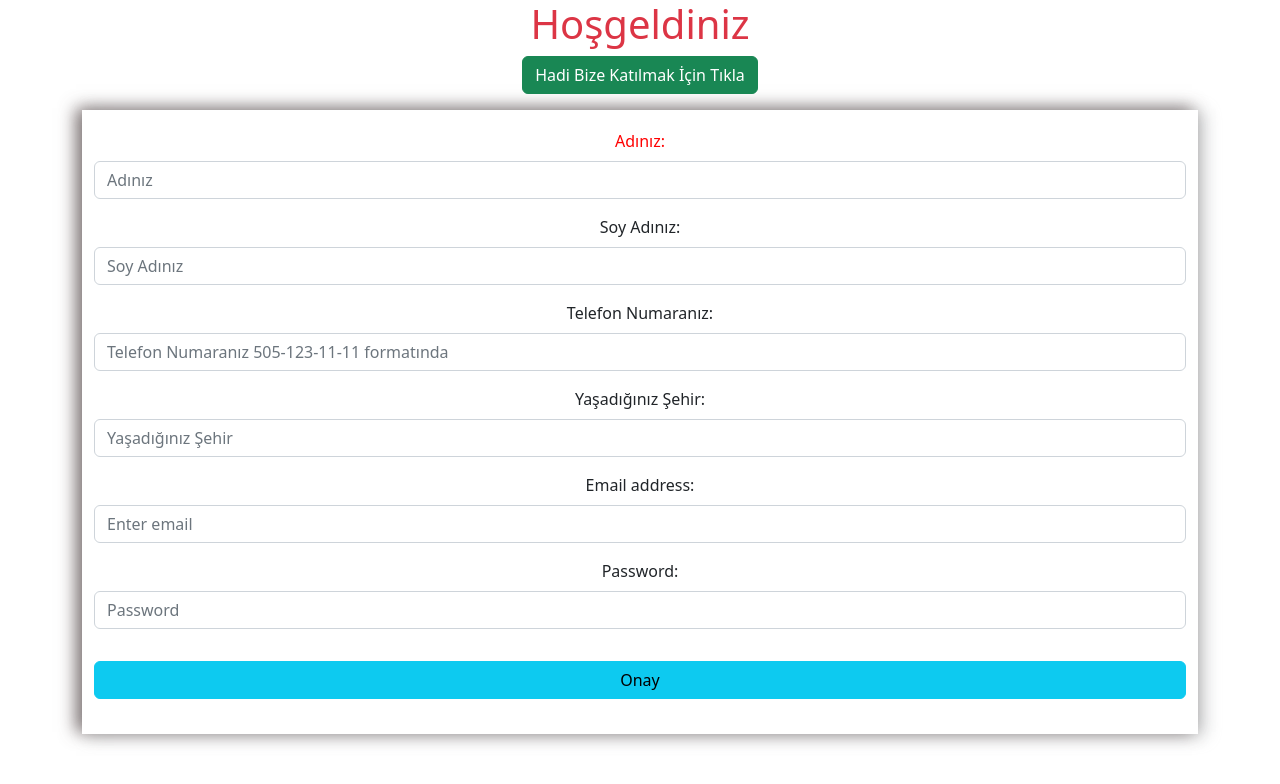
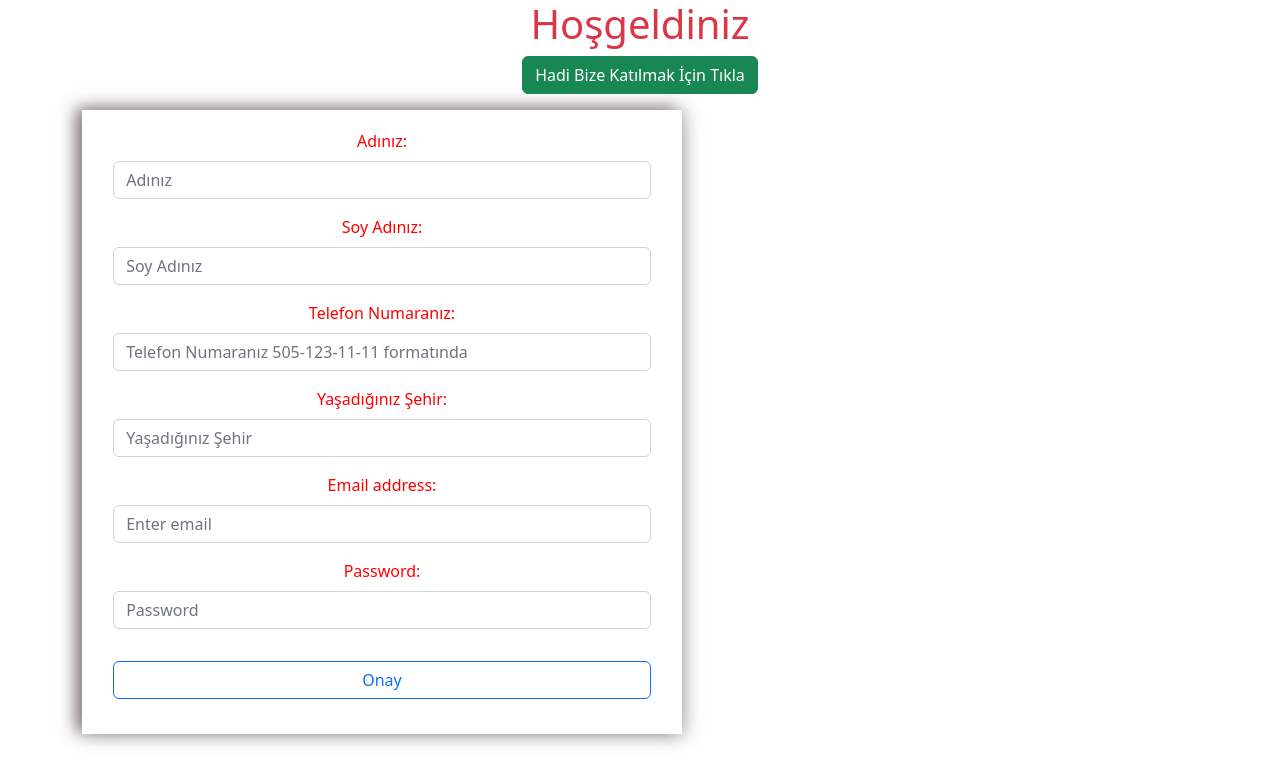
Before and after one commit to aydogdu-ali/form-management, a React (Create React App) app: page / in a window 1280 px wide. Shown: the top 784 px of the page. Built offline with nearby package versions, Linux system fonts and the light colour scheme.

Commit message:
edit register component add toastify mesage

```diff
--- a/src/component/register/Register.jsx
+++ b/src/component/register/Register.jsx
@@ -2,55 +2,120 @@ import React from 'react'
 import Container from 'react-bootstrap/Container';
 import Form from 'react-bootstrap/Form';
 import Button from 'react-bootstrap/Button';
-import RegisterStyle from "./Register.module.css"
+import RegisterStyle from "./register.module.css"
+import { useState } from 'react';
+import { ToastContainer, toast } from 'react-toastify';
+import 'react-toastify/dist/ReactToastify.css';
+
 
 
 const Register = () => {
+  const succsess = () => toast.success(" Aramıza Hoşgeldin!", {
+    position: "top-center",
+    autoClose: 1500,
+
+    });;
+
+  const [formValue, setFormValue] = useState({
+    firstName:"",
+    lastName:"",
+    tel:"",
+    city:"",
+    email:"",
+    password:"",
+
+  })
+
+  const {firstName,lastName,tel, city, email,password} = formValue
+
+  const handleSubmit =(e)=>{
+    e.preventDefault()
+    succsess()
+    setFormValue({
+      firstName:"",
+      lastName:"",
+      tel:"",
+      city:"",
+      email:"",
+      password:"",
+
+    })
+    console.log(formValue)
+  }
+
+
+  const handleChange =(e)=>{
+    console.log(e.target.value)
+    setFormValue({...formValue, [e.target.id]:e.target.value})
+  }
+
   return (
-        <Container   className={RegisterStyle["register"]}>
-           <Form>
-           <Form.Group className="mb-3" controlId="formBasicEmail">
-        <Form.Label className={RegisterStyle["info"]}>Adınız:</Form.Label>
-        <Form.Control type="text" placeholder="Adınız" required />
+    <div className={RegisterStyle["register"]}>
+        <Container >
+           <Form onSubmit={handleSubmit}>
+           <Form.Group className="mb-3" >
+        <Form.Label className={RegisterStyle["info"]}>Adınız: <span className='text-dark'>{firstName.toLocaleUpperCase()}</span></Form.Label>
+        <Form.Control type="text" placeholder="Adınız" required
+        id ="firstName"
+        value = {firstName}
+        onChange={handleChange}/>
 
       </Form.Group>
 
 
-      <Form.Group className="mb-3" controlId="formBasicEmail">
-        <Form.Label>Soy Adınız:</Form.Label>
-        <Form.Control type="text" placeholder="Soy Adınız"  required/>
+      <Form.Group className="mb-3" >
+        <Form.Label className={RegisterStyle["info"]}>Soy Adınız:<span className='text-dark'>{lastName.toLocaleUpperCase()}</span></Form.Label>
+        <Form.Control type="text" placeholder="Soy Adınız"  required
+        id ="lastName"
+         value = {lastName}
+        onChange={handleChange}/>
 
       </Form.Group>
 
-      <Form.Group className="mb-3" controlId="formBasicPassword">
-        <Form.Label>Telefon Numaranız:</Form.Label>
+      <Form.Group className="mb-3" >
+        <Form.Label className={RegisterStyle["info"]}>Telefon Numaranız:<span className='text-dark'>{tel.includes()}</span></Form.Label>
         <Form.Control type="tel" placeholder="Telefon Numaranız 505-123-11-11 formatında"
-        pattern="[0-9]{3}-[0-9]{3}-[0-9]{2}-[0-9]{2}" required/>
+        pattern="{[0-9]{3}[0-9]{3}[0-9]{2}[0-9]{2} " maxLength="10"required
+
+        id = "tel"
+        value = {tel}
+        onChange={handleChange}/>
       </Form.Group>
 
-      <Form.Group className="mb-3" controlId="formBasicPassword">
-        <Form.Label>Yaşadığınız Şehir:</Form.Label>
-        <Form.Control type="text" placeholder="Yaşadığınız Şehir" required/>
+      <Form.Group className="mb-3" >
+        <Form.Label className={RegisterStyle["info"]}>Yaşadığınız Şehir:<span className='text-dark'>{city.toLocaleUpperCase()}</span></Form.Label>
+        <Form.Control type="text" placeholder="Yaşadığınız Şehir" required
+        id="city"
+         value = {city}
+        onChange={handleChange}/>
       </Form.Group>
 
 
-      <Form.Group className="mb-3" controlId="formBasicEmail">
-        <Form.Label>Email address:</Form.Label>
-        <Form.Control type="email" placeholder="Enter email"required />
+      <Form.Group className="mb-3" >
+        <Form.Label className={RegisterStyle["info"]}>Email address:<span className='text-dark'>{email}</span></Form.Label>
+        <Form.Control type="email" placeholder="Enter email"required
+        id="email"
+         value = {email}
+        onChange={handleChange}/>
 
       </Form.Group>
 
-      <Form.Group className="mb-3" controlId="formBasicPassword">
-        <Form.Label>Password:</Form.Label>
-        <Form.Control type="password" placeholder="Password" required/>
+      <Form.Group className="mb-3" >
+        <Form.Label className={RegisterStyle["info"]} >Password:<span className='text-dark'>{password}</span></Form.Label>
+        <Form.Control type="password" placeholder="Password" required
+        id="password"
+         value = {password}
+        onChange={handleChange}/>
       </Form.Group>
 
 
-      <Button variant="info"  className="w-100 mt-3 mb-3"  type="submit">
+      <Button variant="outline-primary"  className="w-100 mt-3 mb-3"  type="submit">
         Onay
       </Button>
     </Form>
     </Container>
+    <ToastContainer/>
+    </div>
 
 
       );
```
